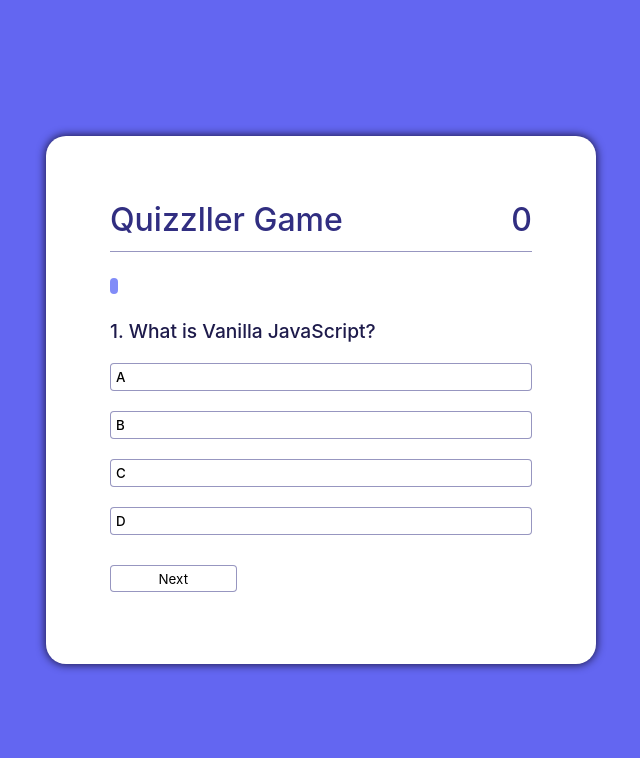
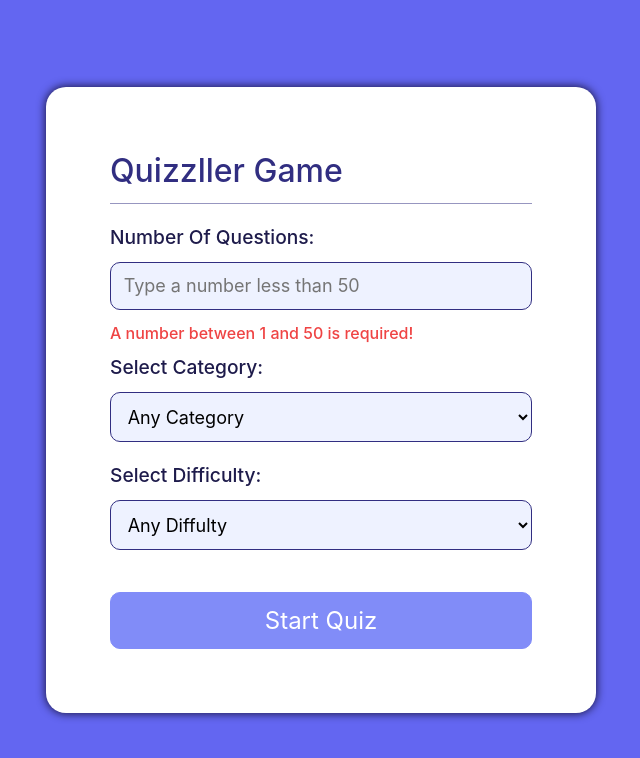
Before and after one commit to nnenna-syncpro/QuizApp, a plain HTML site: page index.html in a window 1280 px wide. Both pictures are taken after a click on the button "Start Quiz". Shown: the whole page, without its empty margins (319-959 px from the left). Drawn offline with Linux system fonts and the light colour scheme; no server answers.

Commit message:
feat: validates start quiz inputs

```diff
--- a/index.html
+++ b/index.html
@@ -22,6 +22,7 @@
             class="number-of-questions"
             placeholder="Type a number less than 50"
           />
+          <div class="error"></div>
           <label for="select-category">select category:</label>
           <select name="" id="" class="select-category">
             <option value="">Any Category</option>
@@ -57,7 +58,9 @@
             <option value="medium">Medium</option>
             <option value="hard">Hard</option>
           </select>
-          <button class="start-btn start-quiz-btn">Start Quiz</button>
+          <button type="submit" class="start-btn start-quiz-btn">
+            Start Quiz
+          </button>
         </div>
       </div>
       <div class="quiz-container hide">
--- a/index.js
+++ b/index.js
@@ -27,7 +27,22 @@ const selectNumberEl = document.querySelector(".number-of-questions");
 const selectCategoryEl = document.querySelector(".select-category");
 const selectDifficultyEl = document.querySelector(".difficulty-level");
 
+const errorEl = document.querySelector(".error");
+
 const startQuiz = () => {
+  let errorMessages = [];
+  if (
+    selectNumberEl.value === "" ||
+    selectNumberEl.value === null ||
+    selectNumberEl.value <= 0 ||
+    selectNumberEl.value > 50
+  ) {
+    errorMessages.push("A number between 1 and 50 is required!");
+    console.log("A number between 1 and 50 is required");
+  }
+  if (errorMessages.length > 0) {
+    errorEl.innerHTML = errorMessages.join(`<br>`);
+  } else {
     const amount = selectNumberEl.value;
     const category = selectCategoryEl.value;
     const difficulty = selectDifficultyEl.value;
@@ -36,6 +51,7 @@ const startQuiz = () => {
     );
     startGameEl.classList.add("hide");
     quizContainerEl.classList.remove("hide");
+  }
 };
 
 startQuizButtonEl.addEventListener("click", startQuiz);
--- a/style.css
+++ b/style.css
@@ -51,6 +51,13 @@ input {
   background-color: rgb(238 242 255);
   font-size: large;
   border: 1px solid rgb(49 46 129);
+}
+
+.error {
+  color: rgb(239 68 68);
+  font-size: medium;
+  margin-top: -2%;
+  margin-bottom: 3%;
 }
 select {
   width: 100%;
```
Lines whose indentation alone changed are shown as unchanged.
